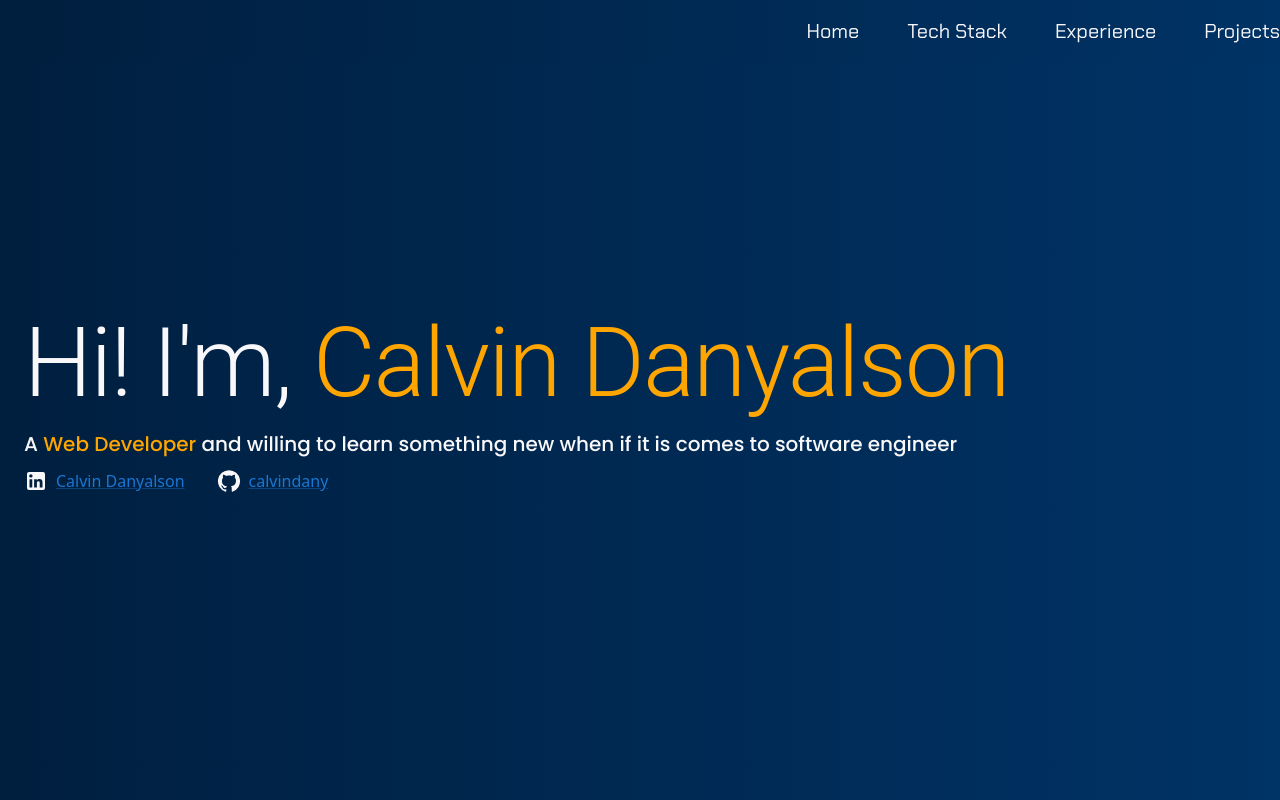
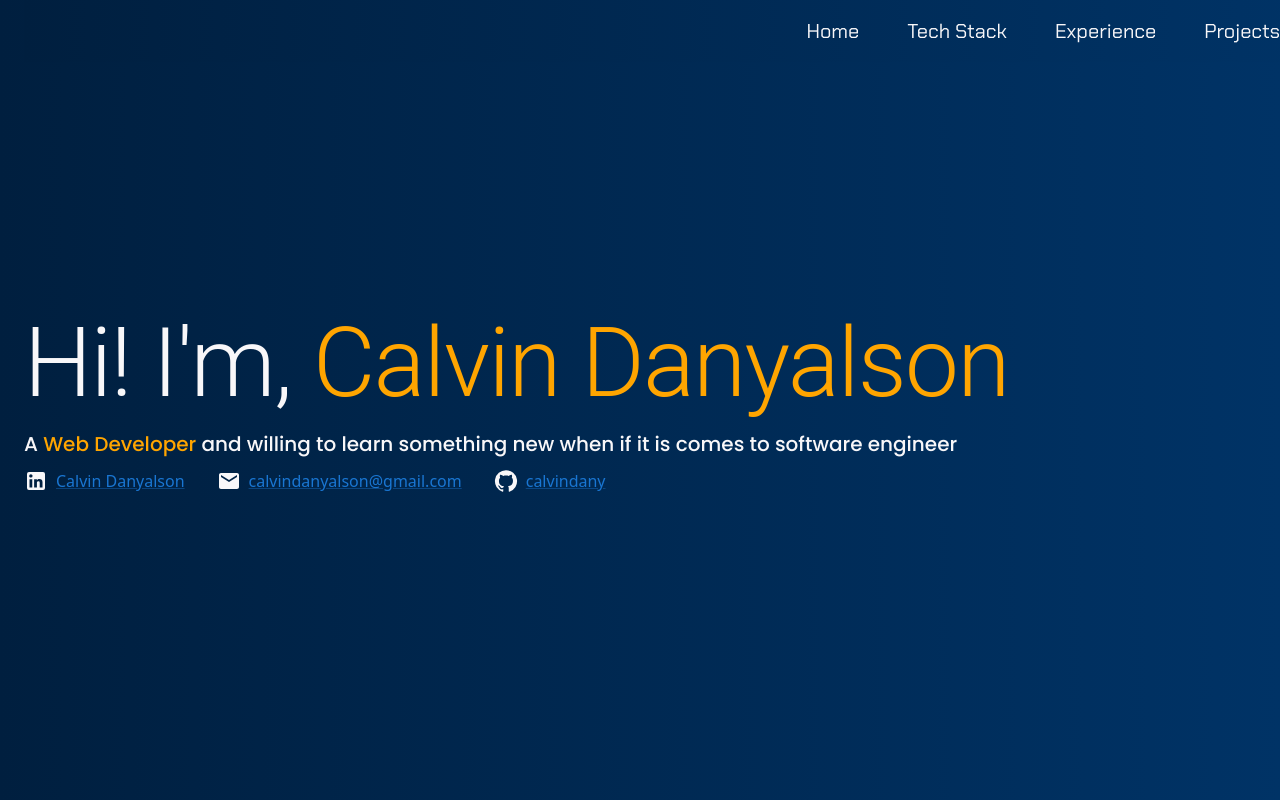
Before and after one commit to calvindany/portofolio-2024, a Next.js app: page / in a window 1280 px wide. Shown: the top 800 px of the page. Built offline with nearby package versions, Linux system fonts and the light colour scheme.

Commit message:
added: mail contact on hero section

```diff
--- a/src/app/_parts/hero.jsx
+++ b/src/app/_parts/hero.jsx
@@ -3,6 +3,7 @@
 import { Box, Typography, Link } from "@mui/material";
 import LinkedInIcon from "@mui/icons-material/LinkedIn";
 import GitHub from "@mui/icons-material/GitHub";
+import EmailIcon from "@mui/icons-material/Email";
 
 import { ChakraPetch, Poppins } from "@/components/Fonts";
 
@@ -37,6 +38,13 @@ const Hero = () => {
           </Link>
 
           <Link
+            href="mailto:calvindanyalson@gmail.com"
+            className={`${Poppins.PoppinsMedium.className} text-default flex items-center gap-2`}
+          >
+            <EmailIcon className="text-default" /> calvindanyalson@gmail.com
+          </Link>
+
+          <Link
             href="https://github.com/calvindany"
             className={`${Poppins.PoppinsMedium.className} text-default flex items-center gap-2`}
           >
```
